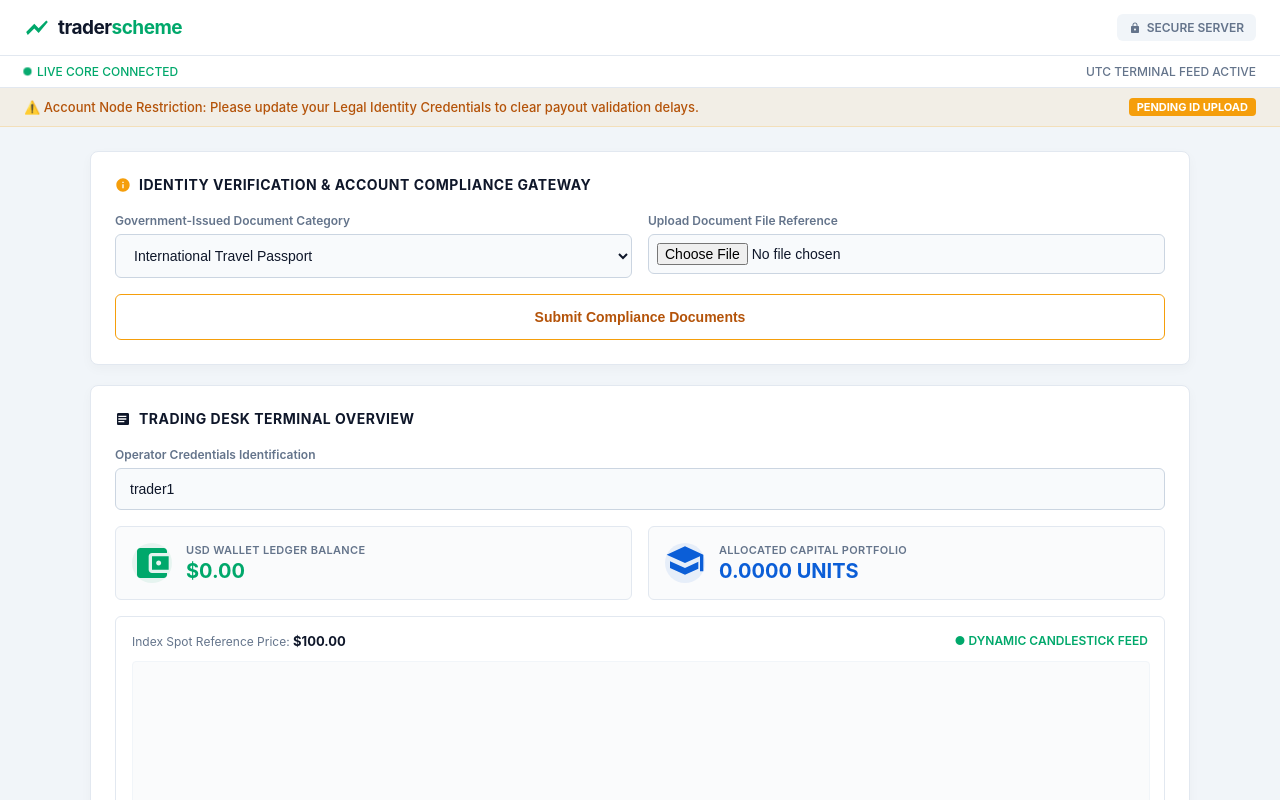
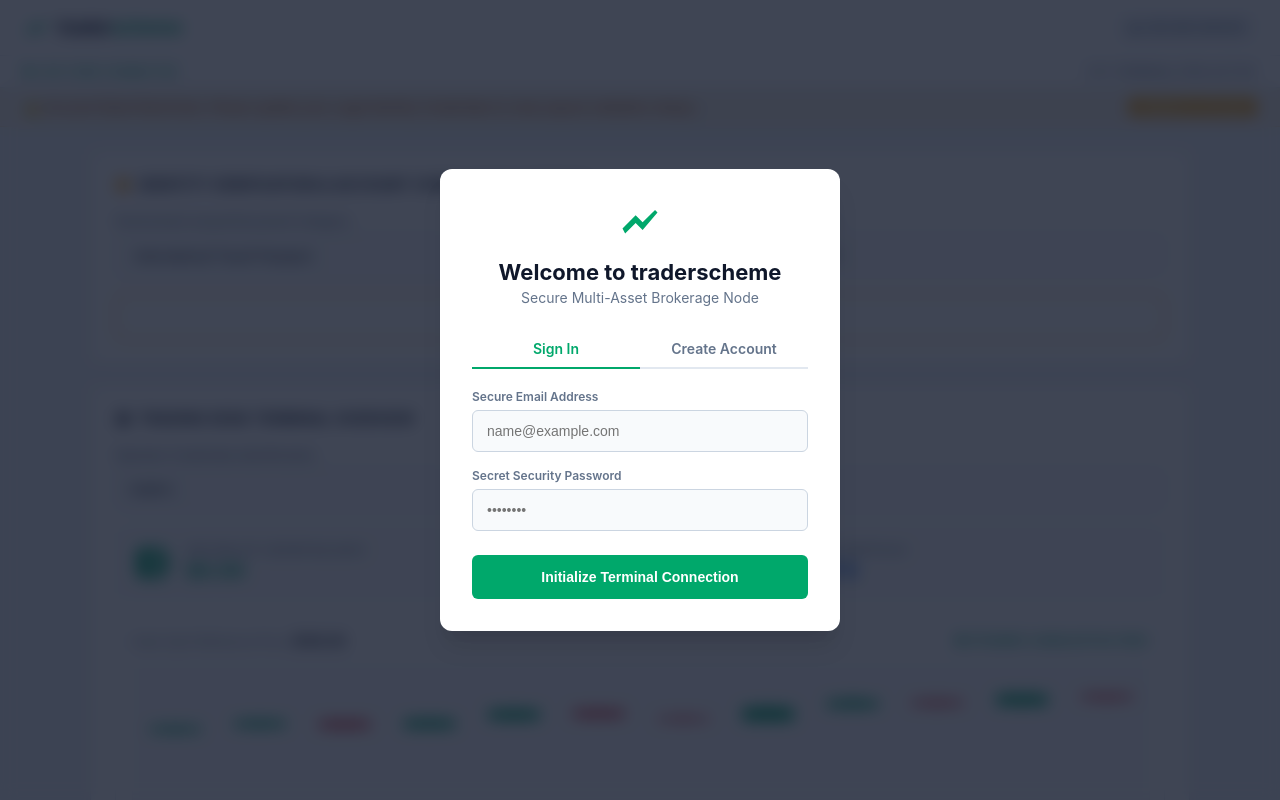
Before and after one commit to omweri380/traderscheme, a website: page public/index.html in a window 1280 px wide. Shown: the top 800 px of the page. Drawn offline with Linux system fonts and the light colour scheme; no server answers.

Commit message:
Update index.html

```diff
--- a/public/index.html
+++ b/public/index.html
@@ -25,6 +25,78 @@
             padding: 0;
             margin: 0;
             -webkit-font-smoothing: antialiased;
+        }
+
+        /* Authentication Portal Modal Overlay */
+        .auth-overlay {
+            position: fixed;
+            top: 0;
+            left: 0;
+            width: 100%;
+            height: 100%;
+            background: rgba(15, 23, 42, 0.8);
+            backdrop-filter: blur(8px);
+            display: flex;
+            justify-content: center;
+            align-items: center;
+            z-index: 10000;
+            transition: opacity 0.3s ease;
+        }
+
+        .auth-card {
+            background: var(--bg-card);
+            border-radius: 12px;
+            width: 100%;
+            max-width: 400px;
+            padding: 32px;
+            box-shadow: 0 20px 25px -5px rgba(0, 0, 0, 0.1), 0 10px 10px -5px rgba(0, 0, 0, 0.04);
+            box-sizing: border-box;
+        }
+
+        .auth-header {
+            text-align: center;
+            margin-bottom: 24px;
+        }
+
+        .auth-logo {
+            width: 42px;
+            height: 42px;
+            fill: var(--primary);
+            margin-bottom: 12px;
+        }
+
+        .auth-title {
+            font-size: 22px;
+            font-weight: 700;
+            margin: 0;
+        }
+
+        .auth-subtitle {
+            font-size: 14px;
+            color: var(--text-muted);
+            margin-top: 4px;
+        }
+
+        .auth-tabs {
+            display: flex;
+            border-bottom: 2px solid var(--border-color);
+            margin-bottom: 20px;
+        }
+
+        .auth-tab {
+            flex: 1;
+            text-align: center;
+            padding: 10px;
+            font-weight: 600;
+            font-size: 14px;
+            cursor: pointer;
+            color: var(--text-muted);
+        }
+
+        .auth-tab.active {
+            color: var(--primary);
+            border-bottom: 2px solid var(--primary);
+            margin-bottom: -2px;
         }
 
         /* Professional Header bar with Logo */
@@ -326,6 +398,40 @@
 </head>
 <body>
 
+    <!-- Dynamic Authentication Portal Layer -->
+    <div class="auth-overlay" id="authOverlay">
+        <div class="auth-card">
+            <div class="auth-header">
+                <svg class="auth-logo" viewBox="0 0 24 24">
+                    <path d="M3.5 18.5l6-6 4 4L22 6.5l-1.41-1.42-7.09 7.09-4-4-7.5 7.5L3.5 18.5z"/>
+                </svg>
+                <h1 class="auth-title">Welcome to traderscheme</h1>
+                <p class="auth-subtitle">Secure Multi-Asset Brokerage Node</p>
+            </div>
+
+            <div class="auth-tabs">
+                <div class="auth-tab active" id="tabLogin" onclick="switchAuthMode('login')">Sign In</div>
+                <div class="auth-tab" id="tabRegister" onclick="switchAuthMode('register')">Create Account</div>
+            </div>
+
+            <!-- Multi-State Auth Forms -->
+            <div id="authFormBody">
+                <label for="authEmail">Secure Email Address</label>
+                <input type="email" id="authEmail" placeholder="name@example.com">
+
+                <label for="authPassword">Secret Security Password</label>
+                <input type="password" id="authPassword" placeholder="••••••••">
+
+                <div id="registerFields" style="display: none;">
+                    <label for="authUsername">Operator Identifier Tag</label>
+                    <input type="text" id="authUsername" value="trader1">
+                </div>
+
+                <button class="btn-green" style="margin-top: 8px;" onclick="handleAuthentication()" id="authSubmitBtn">Initialize Terminal Connection</button>
+            </div>
+        </div>
+    </div>
+
     <!-- Professional Navbar Block -->
     <div class="navbar">
         <div class="brand-container">
@@ -480,16 +586,43 @@
     </div>
 
     <script>
+        let operationalMode = "login";
+
+        function switchAuthMode(mode) {
+            operationalMode = mode;
+            document.getElementById('tabLogin').classList.toggle('active', mode === 'login');
+            document.getElementById('tabRegister').classList.toggle('active', mode === 'register');
+            document.getElementById('registerFields').style.display = mode === 'register' ? 'block' : 'none';
+            document.getElementById('authSubmitBtn').innerText = mode === 'login' ? 'Initialize Terminal Connection' : 'Register Core Brokerage Account';
+        }
+
+        function handleAuthentication() {
+            const email = document.getElementById('authEmail').value;
+            const password = document.getElementById('authPassword').value;
+
+            if(!email || !password) return alert('Please input your credential profile mapping details.');
+
+            if(operationalMode === 'register') {
+                const requestedUser = document.getElementById('authUsername').value;
+                document.getElementById('username').value = requestedUser;
+            }
+
+            // Successfully clear modal layer out of visibility field
+            document.getElementById('authOverlay').style.opacity = '0';
+            setTimeout(() => {
+                document.getElementById('authOverlay').style.display = 'none';
+                updateDashboard();
+            }, 300);
+        }
+
         // High-performance HTML5 canvas engine rendering realistic financial candlesticks
         function drawCandlesticks() {
             const canvas = document.getElementById('candlestickCanvas');
             if(!canvas) return;
             const ctx = canvas.getContext('2d');
 
-            // Auto layout dimensions
             ctx.clearRect(0, 0, canvas.width, canvas.height);
 
-            // Dummy market model data blocks: Open, High, Low, Close
             const candles = [
                 { o: 92, h: 98, l: 90, c: 96 },
                 { o: 96, h: 103, l: 94, c: 101 },
@@ -512,7 +645,6 @@
                 const x = (index * spacing) + (spacing * 0.2);
                 const isGreen = candle.c >= candle.o;
 
-                // Map metrics to drawing scale pixels inverse height mappings
                 const yOpen = canvas.height - (candle.o * 1.2);
                 const yClose = canvas.height - (candle.c * 1.2);
                 const yHigh = canvas.height - (candle.h * 1.2);
@@ -522,25 +654,21 @@
                 ctx.fillStyle = isGreen ? '#00a86b' : '#dc3545';
                 ctx.lineWidth = 2;
 
-                // Render wick strings
                 ctx.beginPath();
                 ctx.moveTo(x + candleWidth / 2, yHigh);
                 ctx.lineTo(x + candleWidth / 2, yLow);
                 ctx.stroke();
 
-                // Render volume blocks
                 ctx.fillRect(x, Math.min(yOpen, yClose), candleWidth, Math.abs(yOpen - yClose));
             });
         }
 
-        // KYC compliance form processing
         function submitVerification() {
             const fileInput = document.getElementById('kycFileInput');
             if(!fileInput.files.length) {
                 return alert('Please choose a valid ID document file to submit.');
             }
 
-            // Trigger visual UI update
             document.getElementById('kycStatusLabel').innerText = "VERIFICATION UNDER REVIEW";
             document.getElementById('kycStatusLabel').style.background = "#0b5ed7";
             document.getElementById('kycBanner').style.background = "rgba(11, 94, 215, 0.08)";
@@ -560,7 +688,6 @@
             document.getElementById('asset-bal').innerText = `${data.balances.ASSET.toFixed(4)} UNITS`;
             document.getElementById('market-price').innerText = `$${data.currentMarketPrice.toFixed(2)}`;
 
-            // Redraw charting element configuration dynamically
             drawCandlesticks();
         }
 
@@ -607,9 +734,8 @@
             updateDashboard();
         }
 
-        // Run Initial State Core Bindings
         window.onload = () => {
-            updateDashboard();
+            drawCandlesticks();
         };
     </script>
 </body>
```
